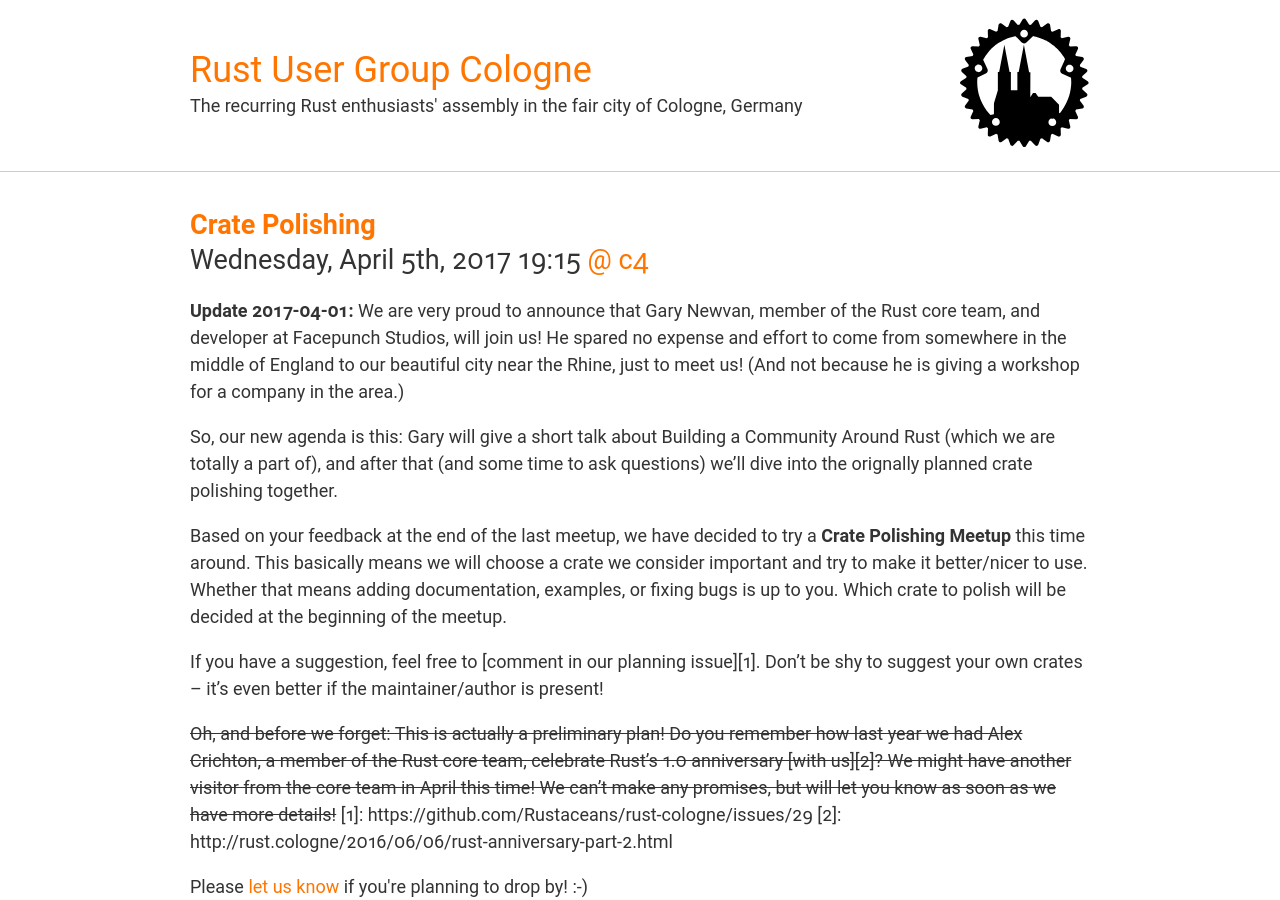
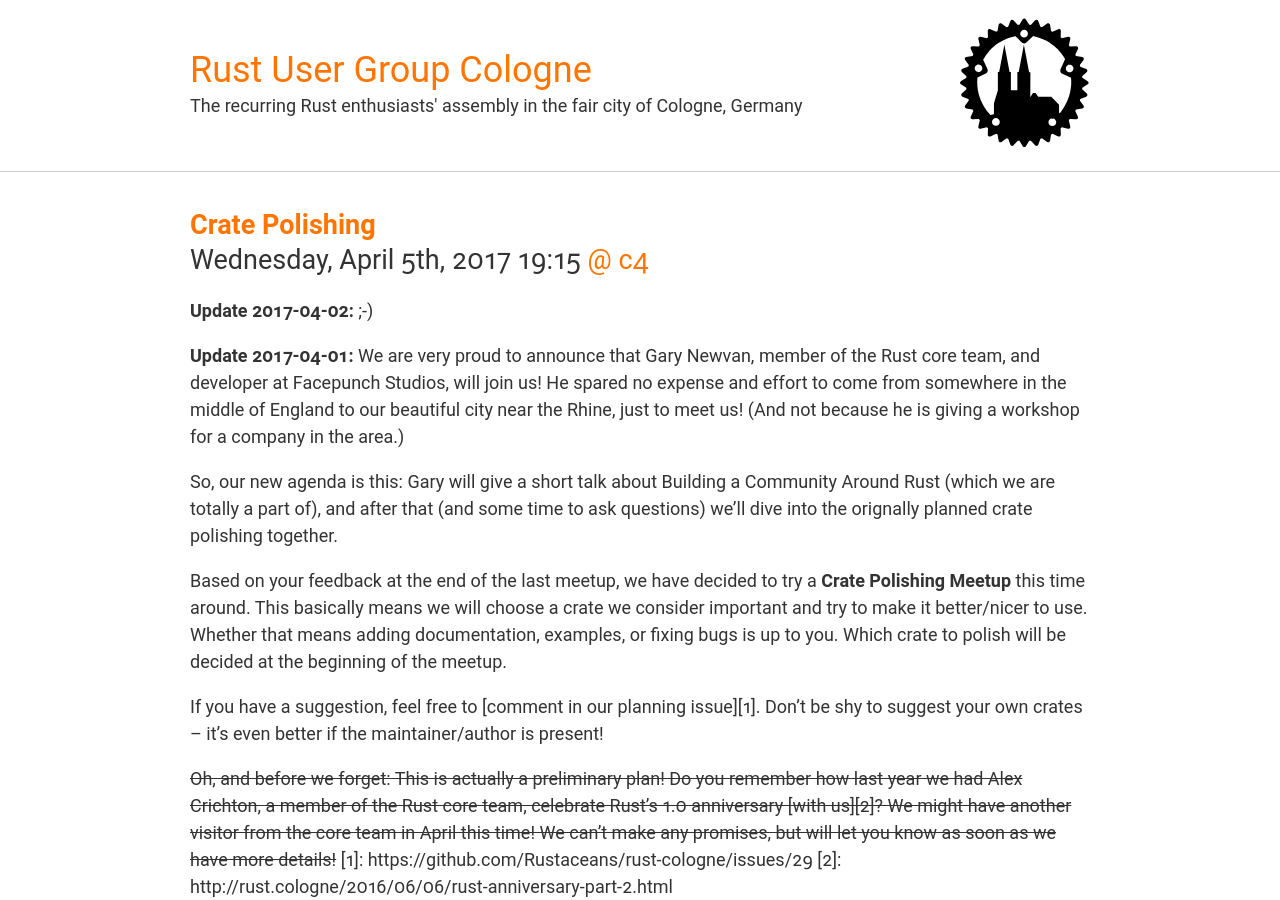
Before and after one commit to Rustaceans/rust-cologne, a Jekyll site: the page built from _posts/2017-04-05-crate-polishing.md, in a window 1280 px wide and 900 px high. Built offline with Jekyll 4.4.1, drawn with Linux system fonts in a browser that asks for light colours.

Commit message:
Update 2017-04-05-crate-polishing.md

```diff
--- a/_posts/2017-04-05-crate-polishing.md
+++ b/_posts/2017-04-05-crate-polishing.md
@@ -8,6 +8,8 @@
 location: c4
 talks: false
 ---
+**Update 2017-04-02:** ;-)
+
 **Update 2017-04-01:** We are very proud to announce that Gary Newvan, member of the Rust core team, and developer at Facepunch Studios, will join us! He spared no expense and effort to come from somewhere in the middle of England to our beautiful city near the Rhine, just to meet us! (And not because he is giving a workshop for a company in the area.)
 
 So, our new agenda is this: Gary will give a short talk about Building a Community Around Rust (which we are totally a part of), and after that (and some time to ask questions) we'll dive into the orignally planned crate polishing together.
```
